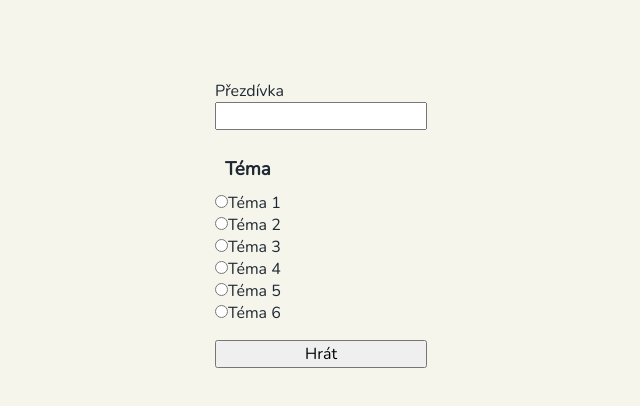
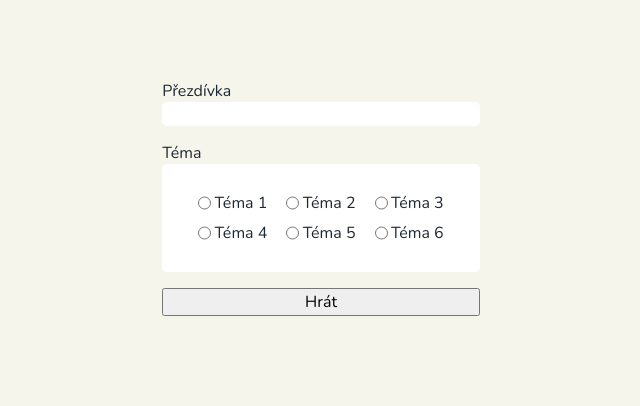
Before and after one commit to ImuneGH/hangman, a React (Vite) app: page / in a window 1280 px wide. Shown: the top 406 px of the page, without its empty margins (319-959 px from the left). Built offline with nearby package versions, Linux system fonts and the light colour scheme.

Commit message:
feat: themeSelect nastylován

```diff
--- a/src/components/TextInput.tsx
+++ b/src/components/TextInput.tsx
@@ -7,8 +7,8 @@ type TextInputProps = {
 const TextInput = ({ label }: TextInputProps) => {
   return (
     <div className="text-input">
-      <label htmlFor="">{label}</label>
-      <input type="text" />
+      <label htmlFor="text-input">{label}</label>
+      <input type="text" id="text-input" />
     </div>
   );
 };
--- a/src/css/components/textInput.css
+++ b/src/css/components/textInput.css
@@ -2,3 +2,8 @@
   display: flex;
   flex-direction: column;
 }
+
+.text-input input {
+  border: none;
+  border-radius: 0.3rem;
+}
--- a/src/css/components/themeSelect.css
+++ b/src/css/components/themeSelect.css
@@ -0,0 +1,19 @@
+.theme-radiobutton {
+  display: grid;
+  grid-template-columns: repeat(3, 1fr);
+  gap: 0.5rem 1.2rem;
+  background-color: var(--card-bg-color);
+  border-radius: 0.3rem;
+  padding: 1.75rem 2.25rem;
+}
+
+.theme-select h3 {
+  margin: 0;
+  font-size: 1rem;
+  font-weight: normal;
+}
+
+.theme-radio-wrapper {
+  display: flex;
+  gap: 0.2rem;
+}
```
